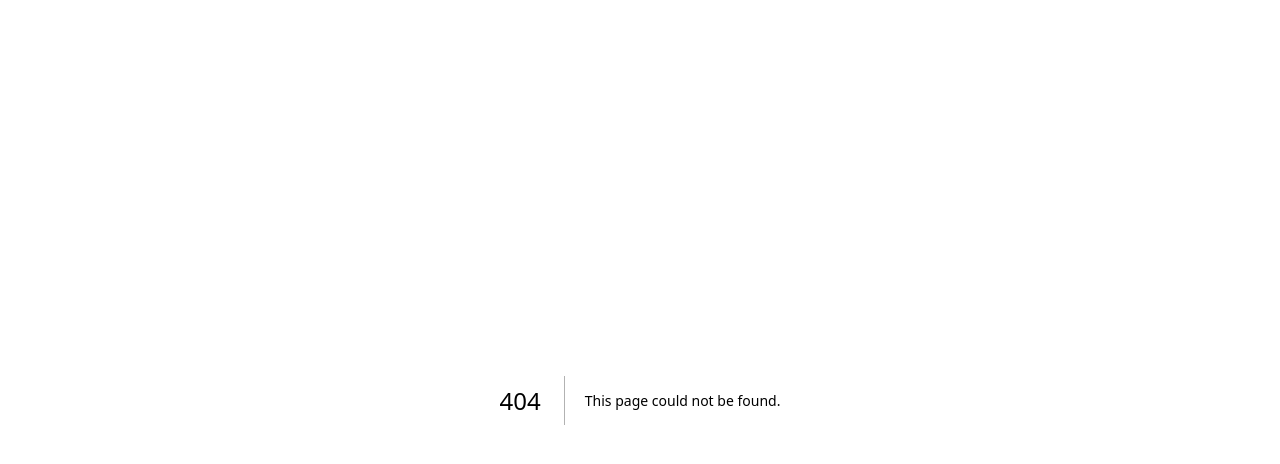
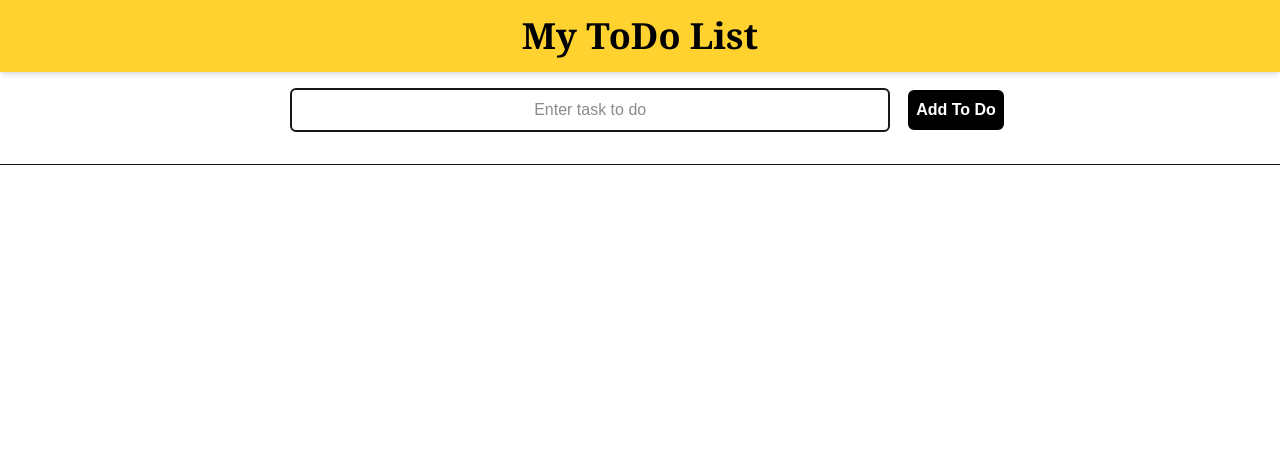
Before and after one commit to kaylinkhanal/basictoadvancejs, a Next.js app in the folder birendra-frontend/: page /todo in a window 1280 px wide. Before the commit this address had no page. Shown: the top 464 px of the page. Built offline with nearby package versions, Linux system fonts and the light colour scheme.

Commit message:
Added ToDo App

```diff
--- /dev/null
+++ b/birendra-frontend/app/todo/page.tsx
@@ -0,0 +1,52 @@
+'use client'
+import { Trash2 } from 'lucide-react'
+import React, { useState } from 'react'
+
+const ToDo = () => {
+    const [todos, setTodos] = useState([])
+    const [inputValue, setInputValue] = useState('')
+
+    const addInputToTodos = () => {
+      if(!inputValue) return
+     setTodos([...todos, inputValue])
+     setInputValue('')
+
+    }
+
+    const deleteTodo = (id) => {
+       const todosCopy = [...todos]
+         todosCopy.splice(id, 1)
+         setTodos(todosCopy)
+    }
+
+
+  return (
+    <div className=' min-h-screen bg-white'>
+        <p className='text-4xl font-serif font-bold p-4 bg-amber-300 text-black text-center shadow-md'> My ToDo List</p>
+
+         <div className='flex items-center justify-center'>
+        <input
+           value={inputValue}
+            placeholder='Enter task to do'
+            onChange={(e)=>setInputValue(e.target.value)}
+            className='text-center border-2 rounded-md mx-4 my-2 p-2 w-150'
+          />
+
+        <button onClick={()=>addInputToTodos()} className='border-2 rounded-lg px-2 py-2 my-4 bg-black text-white font-semibold'>Add To Do</button>
+        </div>
+        <hr className='mt-4 bg-black'/>
+
+        {todos.map((item, id)=>{
+            return (
+                 <div key={id} className=' flex justify-between m-4 p-2 shadow-md border-2 rounded-md w-100'>
+                    {id+1}. {item}
+                    <Trash2 className='text-red-800' onClick={()=>deleteTodo(id)}/>
+                </div>
+            )
+        })}
+        </div>
+
+  )
+}
+
+export default ToDo
```
